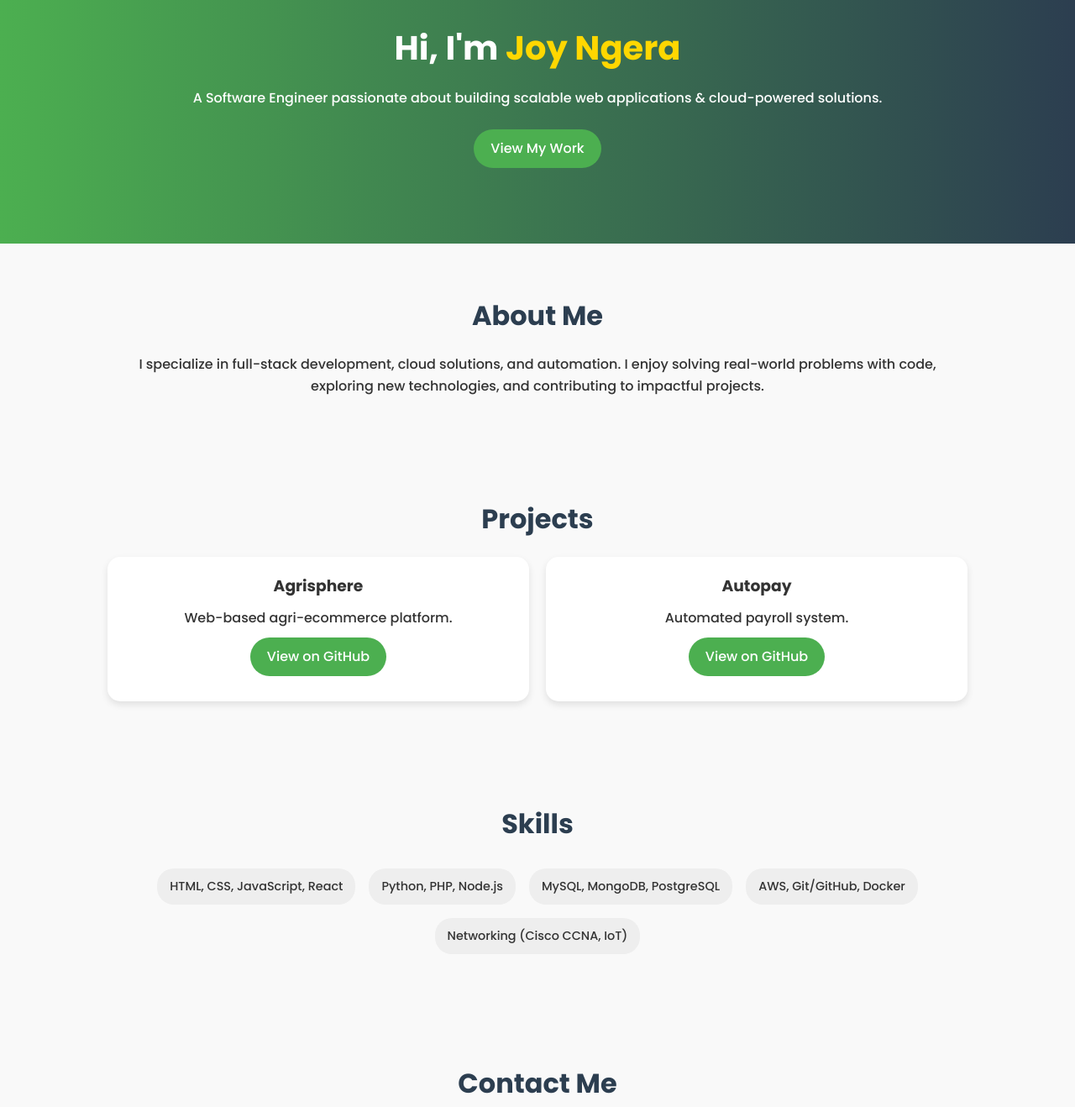
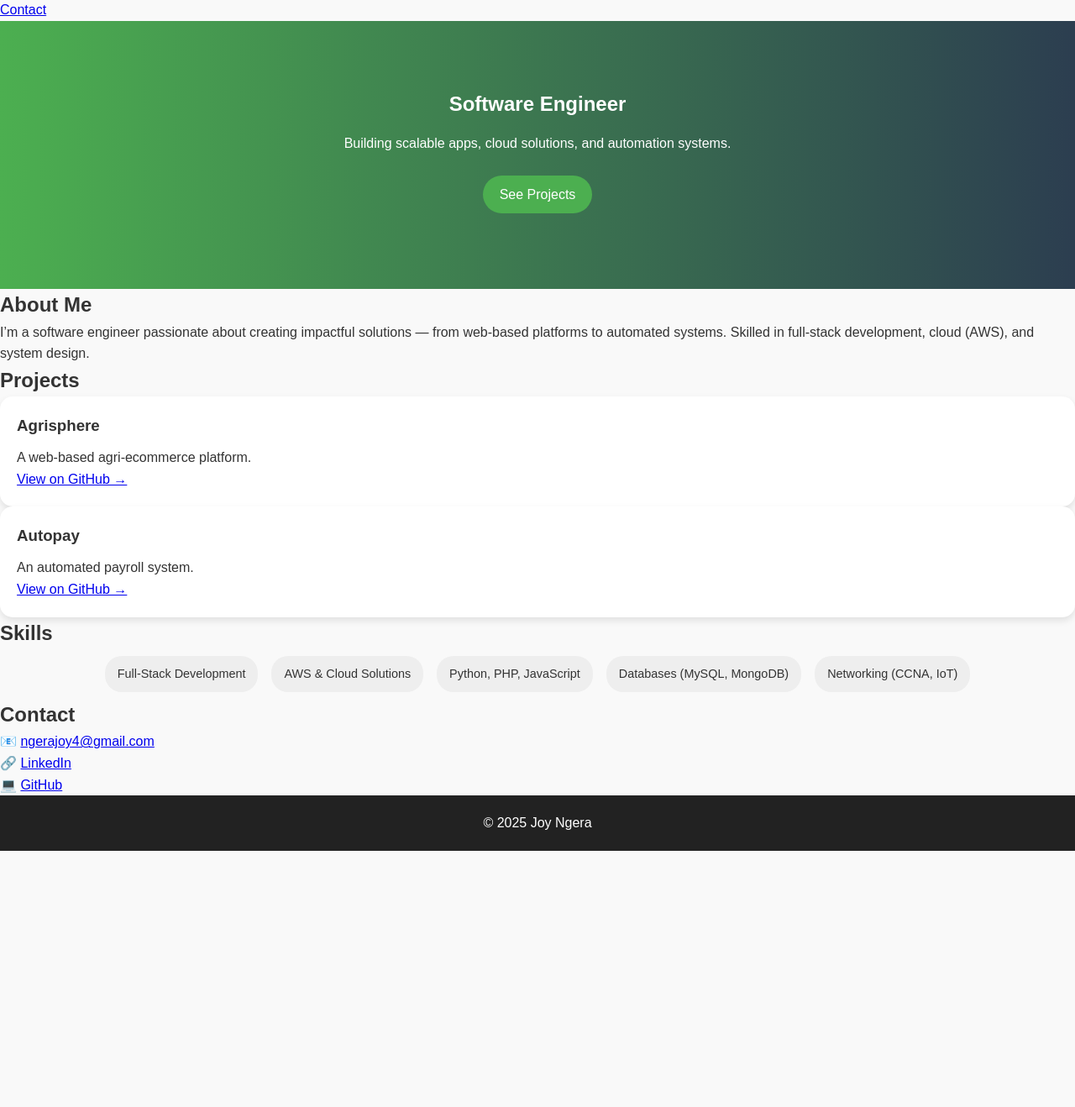
Before and after one commit to JNgera/portfolio, a plain HTML site: page index.html in a window 1280 px wide. Shown: the part 116-1434 px from the top of the page at 84% size. After the commit the page ends 1129 px from the top, so only its background shows below. Drawn offline with Linux system fonts and the light colour scheme.

Commit message:
Update index.html

```diff
--- a/index.html
+++ b/index.html
@@ -1,19 +1,18 @@
 <!DOCTYPE html>
 <html lang="en">
 <head>
-  <meta charset="UTF-8" />
-  <meta name="viewport" content="width=device-width, initial-scale=1.0" />
-  <title>Joy Ngera | Software Engineer</title>
-  <link rel="stylesheet" href="style.css" />
-  <!-- Google Font -->
-  <link href="https://fonts.googleapis.com/css2?family=Poppins:wght@300;500;700&display=swap" rel="stylesheet">
+  <meta charset="UTF-8">
+  <meta name="viewport" content="width=device-width, initial-scale=1.0">
+  <title>Joy Ngera | Portfolio</title>
+  <link rel="stylesheet" href="style.css">
+  <link href="https://fonts.googleapis.com/css2?family=Inter:wght@400;600;800&display=swap" rel="stylesheet">
 </head>
 <body>
-  <!-- Navigation -->
+  <!-- Header -->
   <header>
-    <nav class="navbar">
-      <div class="logo">Joy Ngera</div>
-      <ul class="nav-links">
+    <nav>
+      <h1 class="logo">Joy Ngera</h1>
+      <ul>
         <li><a href="#about">About</a></li>
         <li><a href="#projects">Projects</a></li>
         <li><a href="#skills">Skills</a></li>
@@ -22,60 +21,59 @@
     </nav>
   </header>
 
-  <!-- Hero Section -->
+  <!-- Hero -->
   <section class="hero">
-    <h1>Hi, I'm <span>Joy Ngera</span></h1>
-    <p>A Software Engineer passionate about building scalable web applications & cloud-powered solutions.</p>
-    <a href="#projects" class="btn">View My Work</a>
+    <h2>Software Engineer</h2>
+    <p>Building scalable apps, cloud solutions, and automation systems.</p>
+    <a href="#projects" class="btn">See Projects</a>
   </section>
 
   <!-- About -->
-  <section id="about" class="section">
+  <section id="about">
     <h2>About Me</h2>
-    <p>I specialize in full-stack development, cloud solutions, and automation. I enjoy solving real-world problems with code, exploring new technologies, and contributing to impactful projects.</p>
+    <p>I’m a software engineer passionate about creating impactful solutions — from web-based platforms to automated systems. Skilled in full-stack development, cloud (AWS), and system design.</p>
   </section>
 
   <!-- Projects -->
-  <section id="projects" class="section">
+  <section id="projects">
     <h2>Projects</h2>
-    <div class="projects">
+    <div class="grid">
       <div class="card">
         <h3>Agrisphere</h3>
-        <p>Web-based agri-ecommerce platform.</p>
-        <a href="https://github.com/yourusername/agrisphere" target="_blank" class="btn">View on GitHub</a>
+        <p>A web-based agri-ecommerce platform.</p>
+        <a href="https://github.com/yourusername/agrisphere" target="_blank">View on GitHub →</a>
       </div>
       <div class="card">
         <h3>Autopay</h3>
-        <p>Automated payroll system.</p>
-        <a href="https://github.com/yourusername/autopay" target="_blank" class="btn">View on GitHub</a>
+        <p>An automated payroll system.</p>
+        <a href="https://github.com/yourusername/autopay" target="_blank">View on GitHub →</a>
       </div>
     </div>
   </section>
 
   <!-- Skills -->
-  <section id="skills" class="section">
+  <section id="skills">
     <h2>Skills</h2>
     <ul class="skills">
-      <li>HTML, CSS, JavaScript, React</li>
-      <li>Python, PHP, Node.js</li>
-      <li>MySQL, MongoDB, PostgreSQL</li>
-      <li>AWS, Git/GitHub, Docker</li>
-      <li>Networking (Cisco CCNA, IoT)</li>
+      <li>Full-Stack Development</li>
+      <li>AWS & Cloud Solutions</li>
+      <li>Python, PHP, JavaScript</li>
+      <li>Databases (MySQL, MongoDB)</li>
+      <li>Networking (CCNA, IoT)</li>
     </ul>
   </section>
 
   <!-- Contact -->
-  <section id="contact" class="section">
-    <h2>Contact Me</h2>
-    <p>Let's collaborate or just say hello!</p>
-    <a href="mailto:ngerajoy4@gmail.com" class="btn">📧 Email Me</a>
-    <a href="https://linkedin.com/in/joy-ngera" target="_blank" class="btn">🔗 LinkedIn</a>
-    <a href="https://github.com/yourusername" target="_blank" class="btn">💻 GitHub</a>
+  <section id="contact">
+    <h2>Contact</h2>
+    <p>📧 <a href="mailto:ngerajoy4@gmail.com">ngerajoy4@gmail.com</a></p>
+    <p>🔗 <a href="https://linkedin.com/in/joy-ngera" target="_blank">LinkedIn</a></p>
+    <p>💻 <a href="https://github.com/yourusername" target="_blank">GitHub</a></p>
   </section>
 
   <!-- Footer -->
   <footer>
-    <p>© 2025 Joy Ngera | Built with 💙 and GitHub Pages</p>
+    <p>© 2025 Joy Ngera</p>
   </footer>
 </body>
 </html>
```
